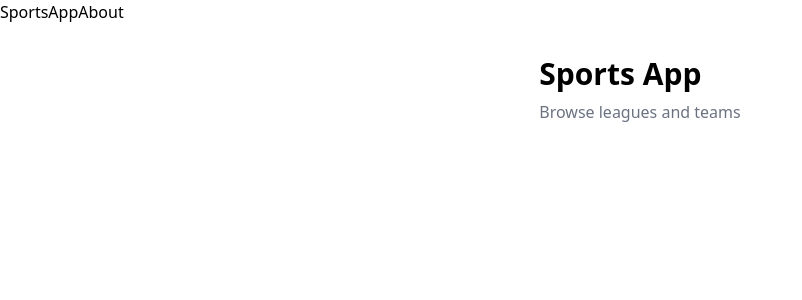
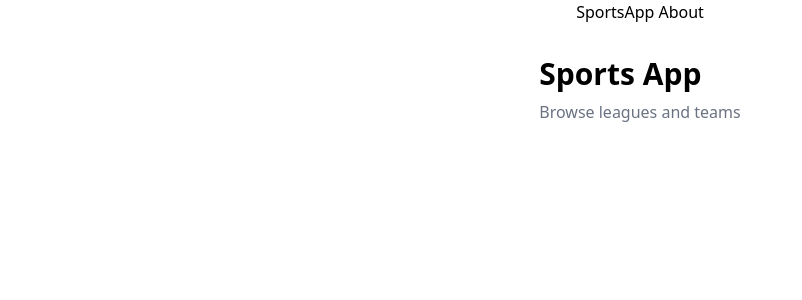
Before and after one commit to Majkan1/Sport-app, a Next.js app in the folder my-app/: page / in a window 1280 px wide. Shown: the top 300 px of the page, without its empty margins (0-802 px from the left). Built offline with nearby package versions, Linux system fonts and the light colour scheme.

Commit message:
feat:Add useState.

```diff
--- a/my-app/src/app/components/Navbar.tsx
+++ b/my-app/src/app/components/Navbar.tsx
@@ -2,7 +2,7 @@ import Link from "next/link"
 
  export default function Navbar(){
   return(
-    <nav>
+    <nav className="flex justify-center gap-1">
       <Link href="/">SportsApp</Link>
       <Link href="/about">About</Link>
     </nav>
--- a/my-app/src/app/page.tsx
+++ b/my-app/src/app/page.tsx
@@ -1,4 +1,6 @@
+import { useState} from "react"
 export default function Home() {
+
   return (
     <main className="max-w-4xl mx-auto p-8">
       <h1 className="text-3xl font-bold">Sports App</h1>
```
